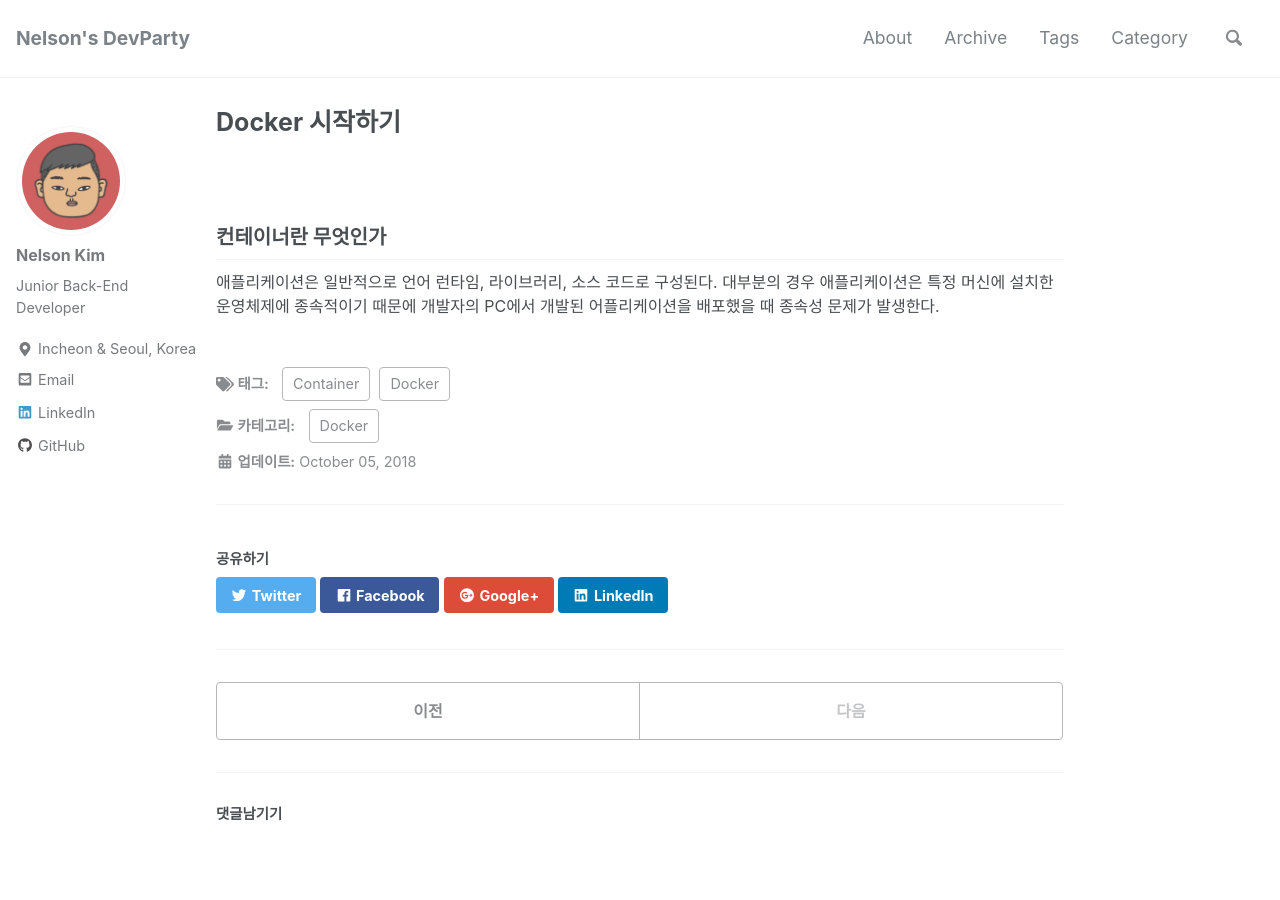
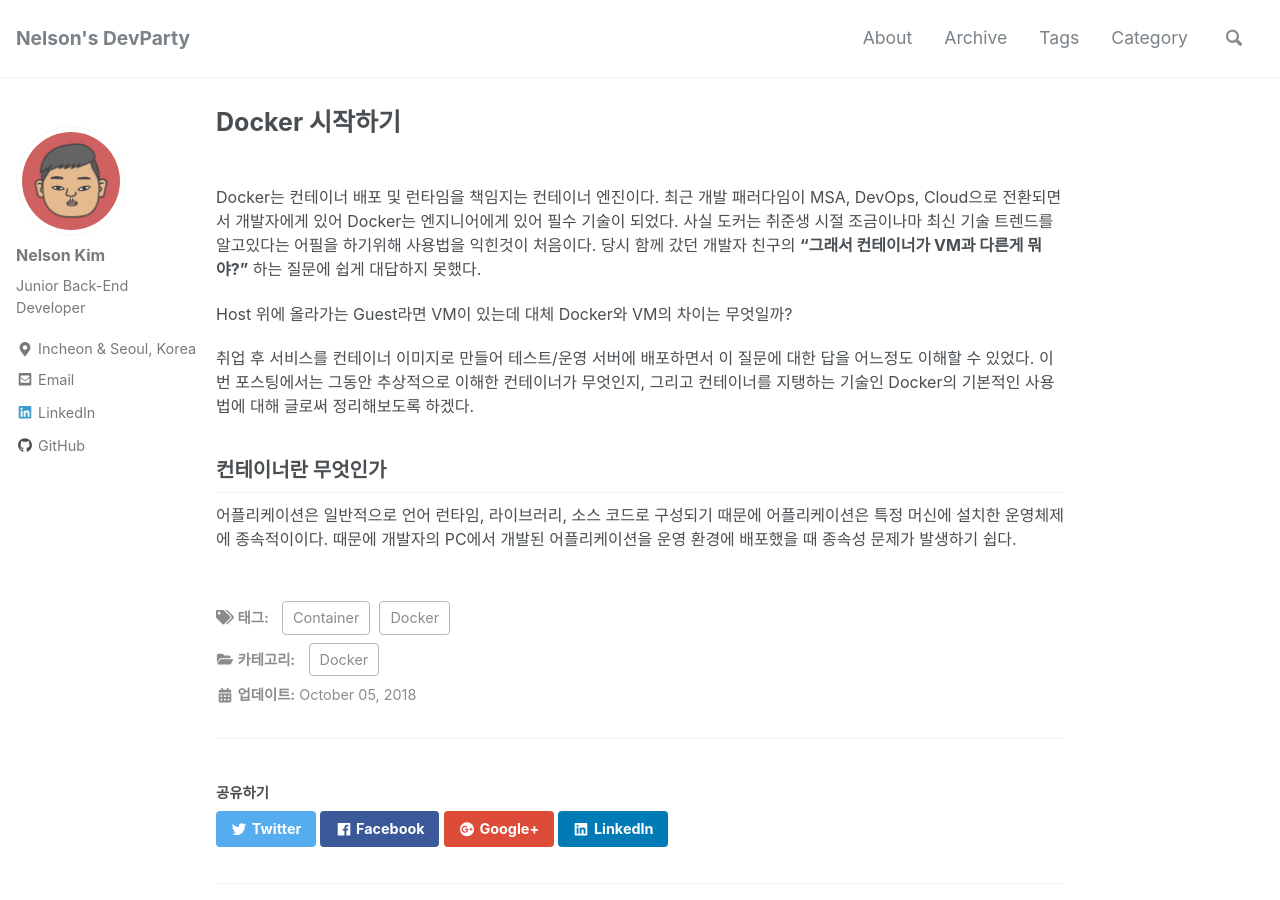
Before and after one commit to ssipflow/ssipflow.github.io, a Jekyll site: the page built from _posts/2018-10-05-Docker.md, in a window 1280 px wide and 900 px high. Built offline with Jekyll 4.4.1, drawn with Linux system fonts in a browser that asks for light colours; nearby versions of some CDN libraries; comment, search, counter and statistics services are not loaded.

Commit message:
Docker posting intro

```diff
--- a/_posts/2018-10-05-Docker.md
+++ b/_posts/2018-10-05-Docker.md
@@ -12,5 +12,12 @@
 category: Docker
 ---
 
+Docker는 컨테이너 배포 및 런타임을 책임지는 컨테이너 엔진이다. 최근 개발 패러다임이 MSA, DevOps, Cloud으로 전환되면서 개발자에게 있어 Docker는 엔지니어에게 있어 필수 기술이 되었다. 사실 도커는 취준생 시절 조금이나마 최신 기술 트렌드를 알고있다는 어필을 하기위해 사용법을 익힌것이 처음이다. 당시 함께 갔던 개발자 친구의 **"그래서 컨테이너가 VM과 다른게 뭐야?"** 하는 질문에 쉽게 대답하지 못했다.
+
+Host 위에 올라가는 Guest라면 VM이 있는데 대체 Docker와 VM의 차이는 무엇일까?
+
+취업 후 서비스를 컨테이너 이미지로 만들어 테스트/운영 서버에 배포하면서 이 질문에 대한 답을 어느정도 이해할 수 있었다. 이번 포스팅에서는 그동안 추상적으로 이해한 컨테이너가 무엇인지, 그리고 컨테이너를 지탱하는 기술인 Docker의 기본적인 사용법에 대해 글로써 정리해보도록 하겠다.
+
+
 ## 컨테이너란 무엇인가
-애플리케이션은 일반적으로 언어 런타임, 라이브러리, 소스 코드로 구성된다. 대부분의 경우 애플리케이션은 특정 머신에 설치한 운영체제에 종속적이기 때문에 개발자의 PC에서 개발된 어플리케이션을 배포했을 때 종속성 문제가 발생한다.
+어플리케이션은 일반적으로 언어 런타임, 라이브러리, 소스 코드로 구성되기 때문에 어플리케이션은 특정 머신에 설치한 운영체제에 종속적이이다. 때문에 개발자의 PC에서 개발된 어플리케이션을 운영 환경에 배포했을 때 종속성 문제가 발생하기 쉽다.
```
